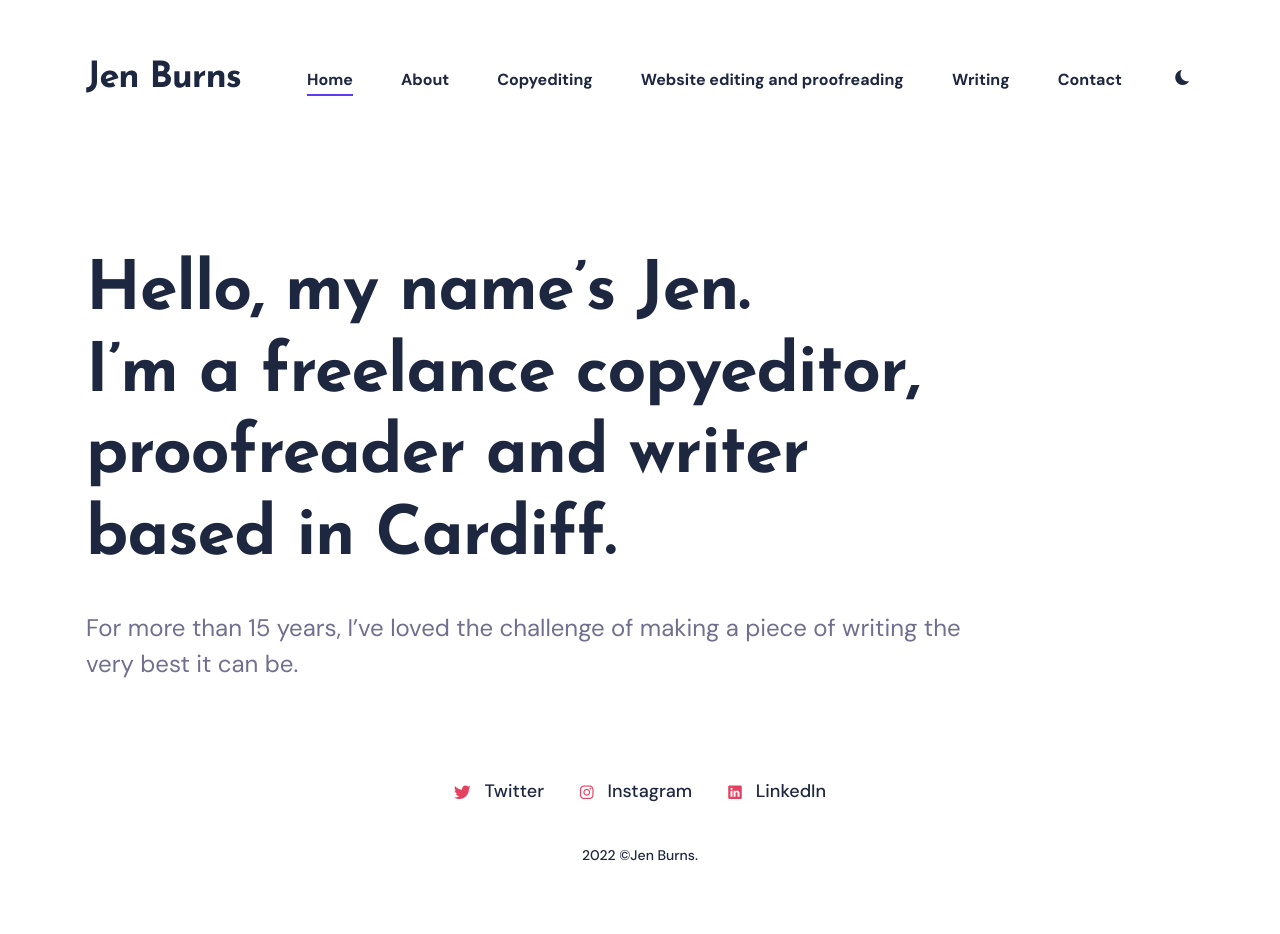
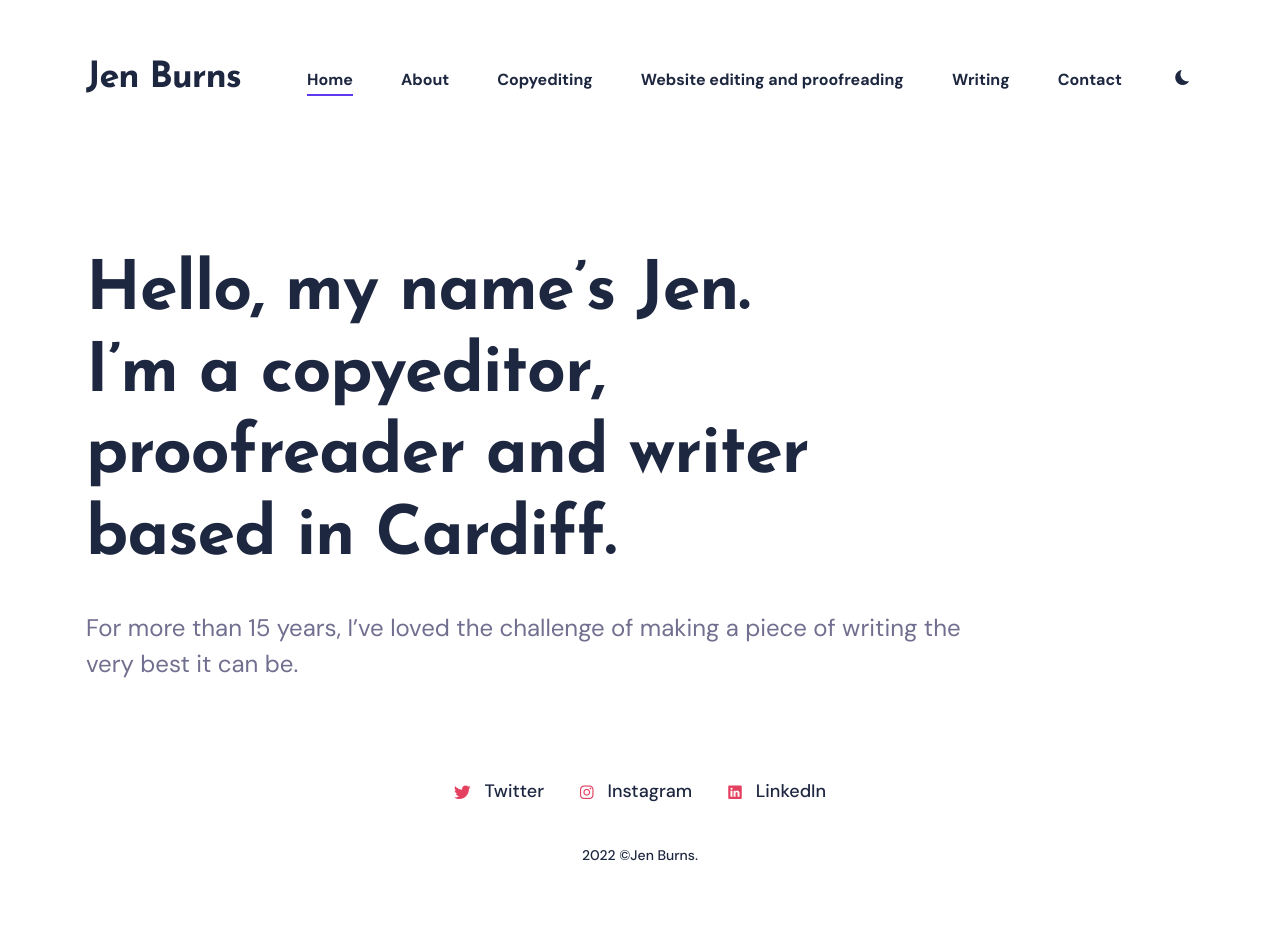
Before and after one commit to jensburns/jensburns.github.io, a Jekyll site: the page built from index.html, in a window 1280 px wide. Built offline with Jekyll 4.4.1, drawn with Linux system fonts in a browser that asks for light colours; nearby versions of some CDN libraries.

Commit message:
Meta tag updated

```diff
--- a/_data/settings.yml
+++ b/_data/settings.yml
@@ -3,7 +3,7 @@
 title: Jen Burns
 logo: # You can add own logo. For example '/images/logo.png'.
 author: Jen Burns
-description: Jen Burns is a writer, editor and proofreader based in Cardiff.
+description: Copyeditor, proofreader and writer based in Cardiff.
 
 
 #-------------------------------
@@ -27,7 +27,7 @@
 #-------------------------------
 # Hero Settings
 hero:
-  hero__title: Hello, my name’s Jen. <br />I’m a freelance copyeditor, proofreader and writer based in Cardiff.
+  hero__title: Hello, my name’s Jen. <br />I’m a copyeditor, proofreader and writer based in Cardiff.
   hero__description: For more than 15 years, I’ve loved the challenge of making a piece of writing the very best it can be.
 
 #-------------------------------
```
Also changed, not shown: 10 other files.
